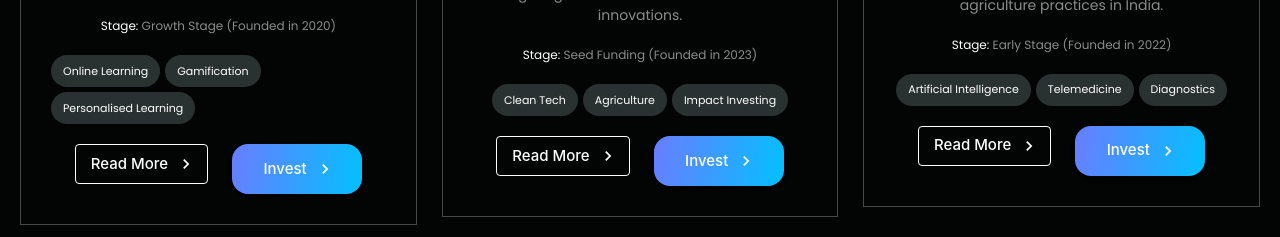
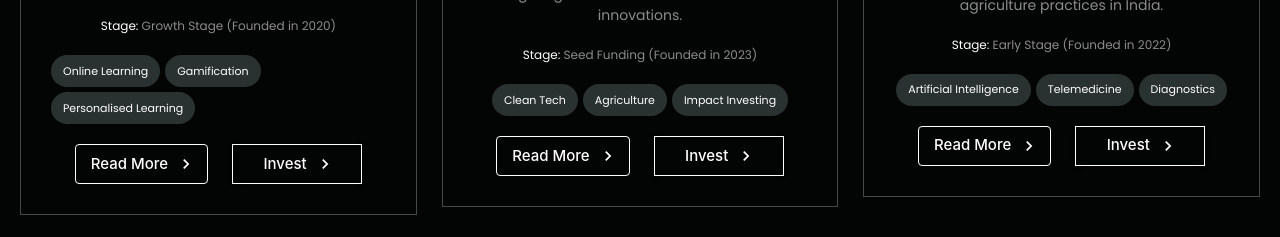
Before and after one commit to KartikSharma2910/Angel_Demons, a React (Create React App) app: page /success-stories in a window 1280 px wide. Shown: the part 1560-1797 px from the top of the page. Built offline with nearby package versions, Linux system fonts and the light colour scheme.

Commit message:
New Changes

```diff
--- a/src/components/common/Cards/HeavyCards/index.tsx
+++ b/src/components/common/Cards/HeavyCards/index.tsx
@@ -59,12 +59,10 @@ const HeavyCards = ({
             customStyles={styles.button}
           />
           <Button
-            // as="LinkButton"
-            // to={buttonClick}
             endIcon={<KeyboardArrowRightIcon />}
             label="Invest"
             onClick={buttonClick}
-            customStyles={styles.button}
+            customStyles={styles.modalOpenerButton}
           />
         </Box>
       </Box>
--- a/src/components/common/Cards/HeavyCards/styles.ts
+++ b/src/components/common/Cards/HeavyCards/styles.ts
@@ -94,6 +94,17 @@ const styles: Styles = {
   button: {
     minWidth: "130px",
   },
+
+  modalOpenerButton: {
+    minWidth: "130px",
+    borderRadius: 0,
+    background: "transparent",
+    border: "1px solid white",
+    height: {
+      xs: "35px",
+      md: "40px",
+    },
+  },
 };
 
 export default styles;
--- a/src/components/common/FormComponents/CheckBox/index.tsx
+++ b/src/components/common/FormComponents/CheckBox/index.tsx
@@ -66,7 +66,7 @@ const CheckBox = ({
               }}
               value={true}
             >
-              {"Yes"}
+              Yes
               {renderCheckBox(field.value)}
             </ToggleButton>
 
@@ -74,7 +74,7 @@ const CheckBox = ({
               sx={{ ...styles.btn, color: error && "error.main" }}
               value={false}
             >
-              {"No"}
+              No
               {renderCheckBox(
                 field.value === null ? field.value : !field.value
               )}
--- a/src/components/common/FormComponents/CheckBox/styles.ts
+++ b/src/components/common/FormComponents/CheckBox/styles.ts
@@ -2,16 +2,20 @@ import { Styles } from "types/common";
 
 const styles: Styles = {
   wrapper: {
+    width: "100%",
+    position: "relative",
     "& .MuiToggleButton-root.Mui-selected": {
       backgroundColor: "transparent",
-      color: "custom.label",
+      color: "#189EB8",
       fontWeight: "bold",
       "&:hover": {
         backgroundColor: "transparent",
       },
     },
+    justifyContent: "space-between",
     display: {
       sm: "flex",
+      alignItems: "center",
     },
   },
 
@@ -20,7 +24,7 @@ const styles: Styles = {
       xs: "10px",
       sm: "14px",
     },
-    color: "custom.label",
+    color: "white",
   },
 
   checkBox: {
@@ -32,6 +36,8 @@ const styles: Styles = {
       xs: "15px",
       sm: "20px",
     },
+    filter: "contrast(0%)",
+    color: "white",
   },
 
   toggle: {
--- a/src/components/common/Header/index.tsx
+++ b/src/components/common/Header/index.tsx
@@ -2,12 +2,15 @@ import { Box } from "@mui/material";
 import { header } from "constant/header";
 import { useResponsive } from "hooks/useResponsive";
 import { useEffect, useState } from "react";
+import { useNavigate } from "react-router-dom";
 import MobileHeader from "./MobileHeader";
 import styles from "./styles";
 
 const Header = () => {
   const [isScrolled, setIsScrolled] = useState(false);
   const { screenType } = useResponsive();
+
+  const navigate = useNavigate();
 
   const handleScroll = () => {
     if (window.scrollY > 50) {
@@ -28,7 +31,9 @@ const Header = () => {
 
   return (
     <Box sx={styles.wrapper}>
-      <Box sx={{ ...styles.header, color }}>ANGELS AND DEMONS</Box>
+      <Box sx={{ ...styles.header, color }} onClick={() => navigate("/")}>
+        ANGELS AND DEMONS
+      </Box>
       {screenType === "TABLET" || screenType === "MOBILE" ? (
         <MobileHeader isScrolled={isScrolled} />
       ) : (
--- a/src/components/common/Header/styles.ts
+++ b/src/components/common/Header/styles.ts
@@ -20,6 +20,7 @@ const styles: Styles = {
       xs: "16px",
       sm: "18px",
     },
+    cursor: "pointer",
     fontWeight: "bold",
   },
 
--- a/src/components/features/SuccessStories/InvestmentForm/index.tsx
+++ b/src/components/features/SuccessStories/InvestmentForm/index.tsx
@@ -8,6 +8,7 @@ const InvestmentForm = ({ open, handleClose }) => {
     control,
     formState: { errors },
     trigger,
+    clearErrors,
   } = useForm({
     defaultValues: {
       name: "",
@@ -72,6 +73,7 @@ const InvestmentForm = ({ open, handleClose }) => {
                 name="intrestedInTechGenius"
                 label="Do you intend to invest in Tech Genius Solutions?"
                 control={control}
+                clearErrors={clearErrors}
                 errors={errors}
                 rules={{ required: "This is a required field" }}
               />
@@ -87,6 +89,7 @@ const InvestmentForm = ({ open, handleClose }) => {
                 name="successfulInvestmentExit"
                 label="Have you previously had a successful investment exit?"
                 control={control}
+                clearErrors={clearErrors}
                 errors={errors}
                 rules={{ required: "This is a required field" }}
               />
```
